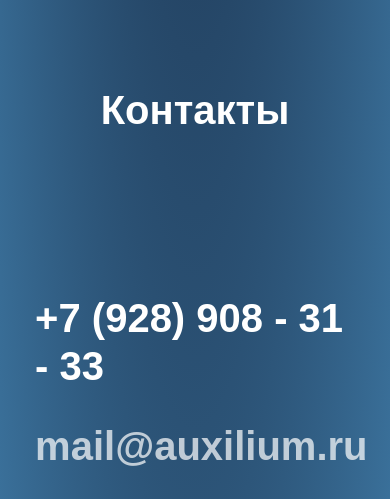
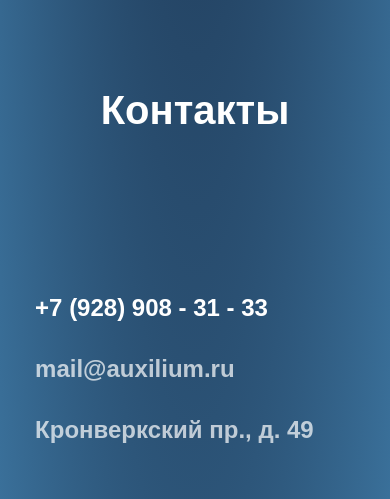
Before and after one commit to kirSHill/AUXILIUM, a plain HTML site: page index.html in a window 390 px wide. Shown: the part 3778-4277 px from the top of the page. Drawn offline with nearby package versions, Linux system fonts and the light colour scheme.

Commit message:
Update style.css

```diff
--- a/css/style.css
+++ b/css/style.css
@@ -723,6 +723,10 @@
 
     .bottom {
         margin-top: -60rem;
+
+    .phone_number, .mail, .address {
+    	font-size: 3rem;
+    }
     }
 }
 
```
